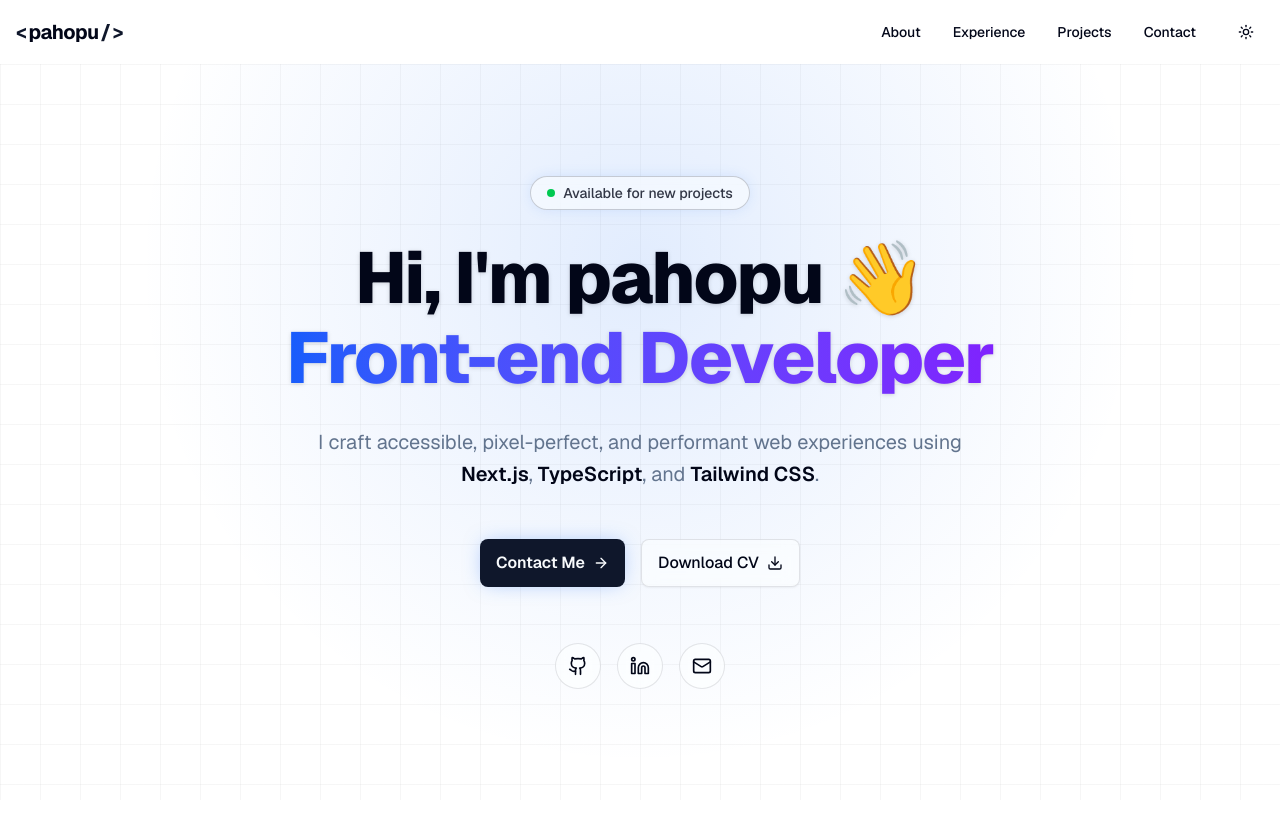
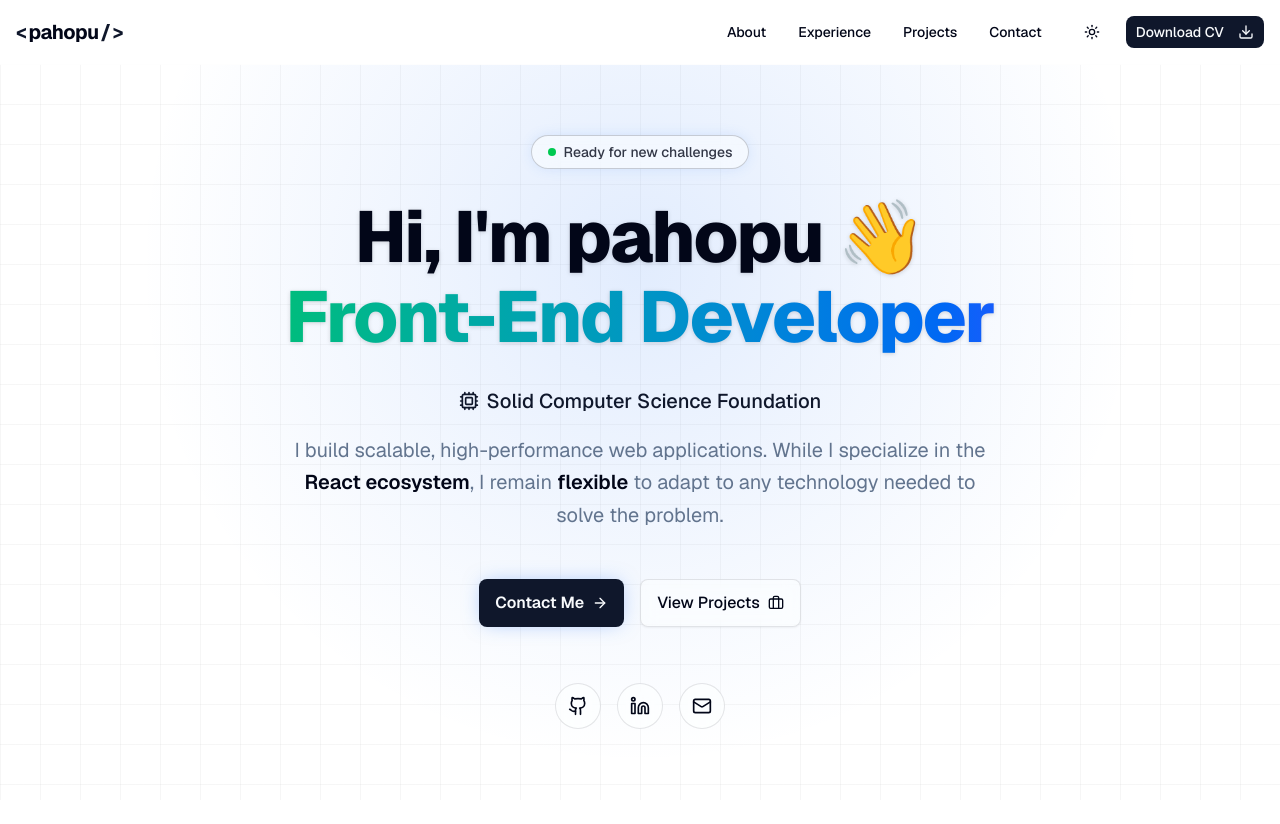
Before and after one commit to pahopu/pahopu-portfolio, a Next.js app: page / in a window 1280 px wide. Shown: the top 824 px of the page. Built offline with nearby package versions, Linux system fonts and the light colour scheme.

Commit message:
feat: enhance smooth scrolling, update Navbar for CV download, and refactor theme provider

```diff
--- a/src/app/globals.css
+++ b/src/app/globals.css
@@ -116,6 +116,12 @@
   * {
     @apply border-border outline-ring/50;
   }
+
+  html {
+    scroll-behavior: smooth;
+    scroll-padding-top: 5rem;
+  }
+
   body {
     @apply bg-background text-foreground;
   }
--- a/src/app/layout.tsx
+++ b/src/app/layout.tsx
@@ -1,7 +1,7 @@
 import type { Metadata } from "next";
 import { Geist, Geist_Mono } from "next/font/google";
 import "./globals.css";
-import { ThemeProvider } from "@/components/theme-provider";
+import { ThemeProvider } from "@/components/providers/theme-provider";
 import { Navbar } from "@/components/shared/navbar";
 import { cn } from "@/lib/utils";
 
--- a/src/app/page.tsx
+++ b/src/app/page.tsx
@@ -4,11 +4,6 @@ export default function Home() {
   return (
     <main className="flex flex-col items-center w-full">
       <Hero />
-      {/* Các phần khác sẽ thêm sau: About, Projects... */}
-      {/* <About /> */}
-      {/* <Projects /> */}
-
-      {/* Tạm thời để một khoảng trống lớn để test scroll */}
       <div className="h-screen"></div>
     </main>
   );
--- a/src/components/sections/hero.tsx
+++ b/src/components/sections/hero.tsx
@@ -1,12 +1,21 @@
 "use client";
 
+import { Badge } from "@/components/ui/badge";
+import { buttonVariants } from "@/components/ui/button";
+import { cn } from "@/lib/utils";
 import { motion, Variants } from "framer-motion";
-import { ArrowRight, Download, Github, Linkedin, Mail } from "lucide-react";
+import {
+  ArrowRight,
+  Briefcase,
+  Cpu,
+  Download,
+  Github,
+  Linkedin,
+  Mail,
+} from "lucide-react";
 import Link from "next/link";
-import { buttonVariants } from "@/components/ui/button";
-import { Badge } from "@/components/ui/badge";
-import { cn } from "@/lib/utils";
 
+/* --- CONFIG --- */
 const ANIMATION_VARIANTS: Record<string, Variants> = {
   container: {
     hidden: { opacity: 0 },
@@ -23,8 +32,12 @@ const ANIMATION_VARIANTS: Record<string, Variants> = {
 
 const SOCIALS = [
   { icon: Github, href: "https://github.com/pahopu", label: "Github" },
-  { icon: Linkedin, href: "https://linkedin.com/in/pahopu", label: "LinkedIn" },
-  { icon: Mail, href: "mailto:contact@pahopu.dev", label: "Email" },
+  {
+    icon: Linkedin,
+    href: "https://www.linkedin.com/in/pahopu",
+    label: "LinkedIn",
+  },
+  { icon: Mail, href: "mailto:hoangphucpham.work@gmail.com", label: "Email" },
 ];
 
 export const Hero = () => {
@@ -49,7 +62,7 @@ export const Hero = () => {
           animate="show"
           className="space-y-8 max-w-4xl"
         >
-          {/* BADGE */}
+          {/* --- BADGE --- */}
           <motion.div
             variants={ANIMATION_VARIANTS.item}
             className="flex justify-center"
@@ -64,12 +77,12 @@ export const Hero = () => {
                 <span className="relative inline-flex rounded-full h-2 w-2 bg-green-500" />
               </span>
               <span className="text-foreground/80">
-                Available for new projects
+                Ready for new challenges
               </span>
             </Badge>
           </motion.div>
 
-          {/* HEADLINE */}
+          {/* --- HEADLINE --- */}
           <motion.h1
             variants={ANIMATION_VARIANTS.item}
             className="text-4xl font-extrabold tracking-tight sm:text-6xl md:text-7xl drop-shadow-sm"
@@ -77,32 +90,38 @@ export const Hero = () => {
             Hi, I&apos;m <span className="text-foreground">pahopu</span> 👋
             <br />
             <span
-              className="block mt-2 bg-linear-to-r from-blue-600 via-violet-600 to-blue-600
+              className="block mt-2 bg-linear-to-r from-emerald-500 via-blue-600 to-emerald-500
             bg-clip-text text-transparent bg-size-[200%_auto] animate-gradient"
             >
-              Front-end Developer
+              Front-End Developer
             </span>
           </motion.h1>
 
-          {/* SUBTITLE */}
-          <motion.p
+          {/* --- SUBTITLE --- */}
+          <motion.div
             variants={ANIMATION_VARIANTS.item}
-            className="mx-auto max-w-[650px] text-muted-foreground text-lg md:text-xl leading-relaxed"
+            className="mx-auto max-w-[700px] text-muted-foreground text-lg md:text-xl leading-relaxed flex flex-col gap-4"
           >
-            I craft accessible, pixel-perfect, and performant web experiences
-            using{" "}
-            <strong className="text-foreground font-semibold">Next.js</strong>,{" "}
-            <strong className="text-foreground font-semibold">
-              TypeScript
-            </strong>
-            , and{" "}
-            <strong className="text-foreground font-semibold">
-              Tailwind CSS
-            </strong>
-            .
-          </motion.p>
+            <div className="flex items-center justify-center gap-2 text-primary font-medium">
+              <Cpu className="h-5 w-5" />
+              <span>Solid Computer Science Foundation</span>
+            </div>
 
-          {/* CTA BUTTONS */}
+            <p>
+              I build scalable, high-performance web applications. While I
+              specialize in the{" "}
+              <strong className="text-foreground font-semibold">
+                React ecosystem
+              </strong>
+              , I remain{" "}
+              <strong className="text-foreground font-semibold">
+                flexible
+              </strong>{" "}
+              to adapt to any technology needed to solve the problem.
+            </p>
+          </motion.div>
+
+          {/* --- CTA BUTTONS --- */}
           <motion.div
             variants={ANIMATION_VARIANTS.item}
             className="flex flex-col sm:flex-row items-center justify-center gap-4 pt-4"
@@ -117,20 +136,31 @@ export const Hero = () => {
               Contact Me{" "}
               <ArrowRight className="h-4 w-4 transition-transform group-hover:translate-x-1" />
             </Link>
+
+            <Link
+              href="#projects"
+              className={cn(
+                buttonVariants({ variant: "outline", size: "lg" }),
+                "hidden md:inline-flex h-12 px-8 text-base bg-background/50 backdrop-blur-sm border-foreground/10 hover:bg-accent/50"
+              )}
+            >
+              View Projects <Briefcase className="h-4 w-4" />
+            </Link>
+
             <a
               href="/resume.pdf"
               target="_blank"
               rel="noopener noreferrer"
               className={cn(
                 buttonVariants({ variant: "outline", size: "lg" }),
-                "h-12 px-8 text-base bg-background/50 backdrop-blur-sm border-foreground/10 hover:bg-accent/50"
+                "md:hidden h-12 px-8 text-base bg-background/50 backdrop-blur-sm border-foreground/10 hover:bg-accent/50"
               )}
             >
               Download CV <Download className="h-4 w-4" />
             </a>
           </motion.div>
 
-          {/* SOCIAL ICONS */}
+          {/* --- SOCIAL ICONS --- */}
           <motion.div
             variants={ANIMATION_VARIANTS.item}
             className="flex items-center justify-center gap-4 pt-6"
@@ -139,7 +169,7 @@ export const Hero = () => {
               <Link
                 key={index}
                 href={social.href}
-                target={social.label === "Email" ? "_self" : "_blank"}
+                target="_blank"
                 aria-label={social.label}
                 className="p-3 rounded-full bg-background/50 border border-foreground/10 hover:border-primary/50 hover:bg-primary/10 hover:text-primary transition-all duration-300 backdrop-blur-sm group"
               >
--- a/src/components/shared/navbar.tsx
+++ b/src/components/shared/navbar.tsx
@@ -1,7 +1,7 @@
 "use client";
 
-import { AnimatePresence, motion } from "framer-motion"; // Import motion
-import { Menu, X } from "lucide-react";
+import { AnimatePresence, motion } from "framer-motion";
+import { Download, Menu, X } from "lucide-react";
 import Link from "next/link";
 import { useEffect, useState } from "react";
 
@@ -11,12 +11,14 @@ import { NAV_LINKS } from "@/constants";
 import { cn } from "@/lib/utils";
 
 export const Navbar = () => {
+  /* --- STATE --- */
   const [isScrolled, setIsScrolled] = useState(false);
   const [isMobileMenuOpen, setIsMobileMenuOpen] = useState(false);
 
+  /* --- SCROLL EFFECT --- */
   useEffect(() => {
     const handleScroll = () => {
-      setIsScrolled(window.scrollY > 100);
+      setIsScrolled(window.scrollY > 20);
     };
     window.addEventListener("scroll", handleScroll);
     return () => window.removeEventListener("scroll", handleScroll);
@@ -25,14 +27,14 @@ export const Navbar = () => {
   return (
     <header
       className={cn(
-        "fixed top-0 w-full z-50 transition-all duration-300 border-b border-transparent",
+        "fixed top-0 w-full z-50 transition-all duration-300 border-b bg-background/80 backdrop-blur-md",
         isScrolled
-          ? "bg-background/80 backdrop-blur-md border-border shadow-sm"
-          : "bg-transparent"
+          ? "border-border shadow-sm"
+          : "border-transparent shadow-none"
       )}
     >
       <div className="container mx-auto px-4 h-16 flex items-center justify-between">
-        {/* LOGO */}
+        {/* --- LOGO --- */}
         <Link
           href="/"
           className="text-xl font-bold tracking-tight flex items-center transition-opacity hover:opacity-80"
@@ -43,7 +45,7 @@ export const Navbar = () => {
           <span className="text-primary">&gt;</span>
         </Link>
 
-        {/* DESKTOP NAV */}
+        {/* --- DESKTOP NAV --- */}
         <nav className="hidden md:flex items-center gap-8">
           {NAV_LINKS.map((link) => (
             <Link
@@ -57,35 +59,15 @@ export const Navbar = () => {
 
           <div className="flex items-center gap-4">
             <ModeToggle />
-            <AnimatePresence>
-              {isScrolled && (
-                <motion.div
-                  initial={{ opacity: 0, scale: 0.8, width: 0 }}
-                  animate={{ opacity: 1, scale: 1, width: "auto" }}
-                  exit={{ opacity: 0, scale: 0.8, width: 0 }}
-                  transition={{ duration: 0.2 }}
-                  className="overflow-hidden"
-                >
-                  <a
-                    href="/resume.pdf"
-                    target="_blank"
-                    rel="noopener noreferrer"
-                  >
-                    <Button
-                      size="sm"
-                      variant="default"
-                      className="whitespace-nowrap"
-                    >
-                      Download CV
-                    </Button>
-                  </a>
-                </motion.div>
-              )}
-            </AnimatePresence>
+            <a href="/resume.pdf" target="_blank" rel="noopener noreferrer">
+              <Button size="sm" variant="default" className="whitespace-nowrap">
+                Download CV <Download className="h-4 w-4 ml-2" />
+              </Button>
+            </a>
           </div>
         </nav>
 
-        {/* MOBILE MENU TOGGLE */}
+        {/* --- MOBILE TOGGLE --- */}
         <div className="flex items-center gap-2 md:hidden">
           <ModeToggle />
           <Button
@@ -121,7 +103,7 @@ export const Navbar = () => {
         </div>
       </div>
 
-      {/* MOBILE NAV DROPDOWN */}
+      {/* --- MOBILE MENU --- */}
       <AnimatePresence>
         {isMobileMenuOpen && (
           <motion.div
@@ -148,7 +130,7 @@ export const Navbar = () => {
               className="w-full"
             >
               <Button className="w-full" size="sm">
-                Download CV
+                Download CV <Download className="h-4 w-4 ml-2" />
               </Button>
             </a>
           </motion.div>
```
Also changed, not shown: src/app/icon.tsx (+19 -15 lines), src/components/providers/theme-provider.tsx (renamed from src/components/theme-provider.tsx).
